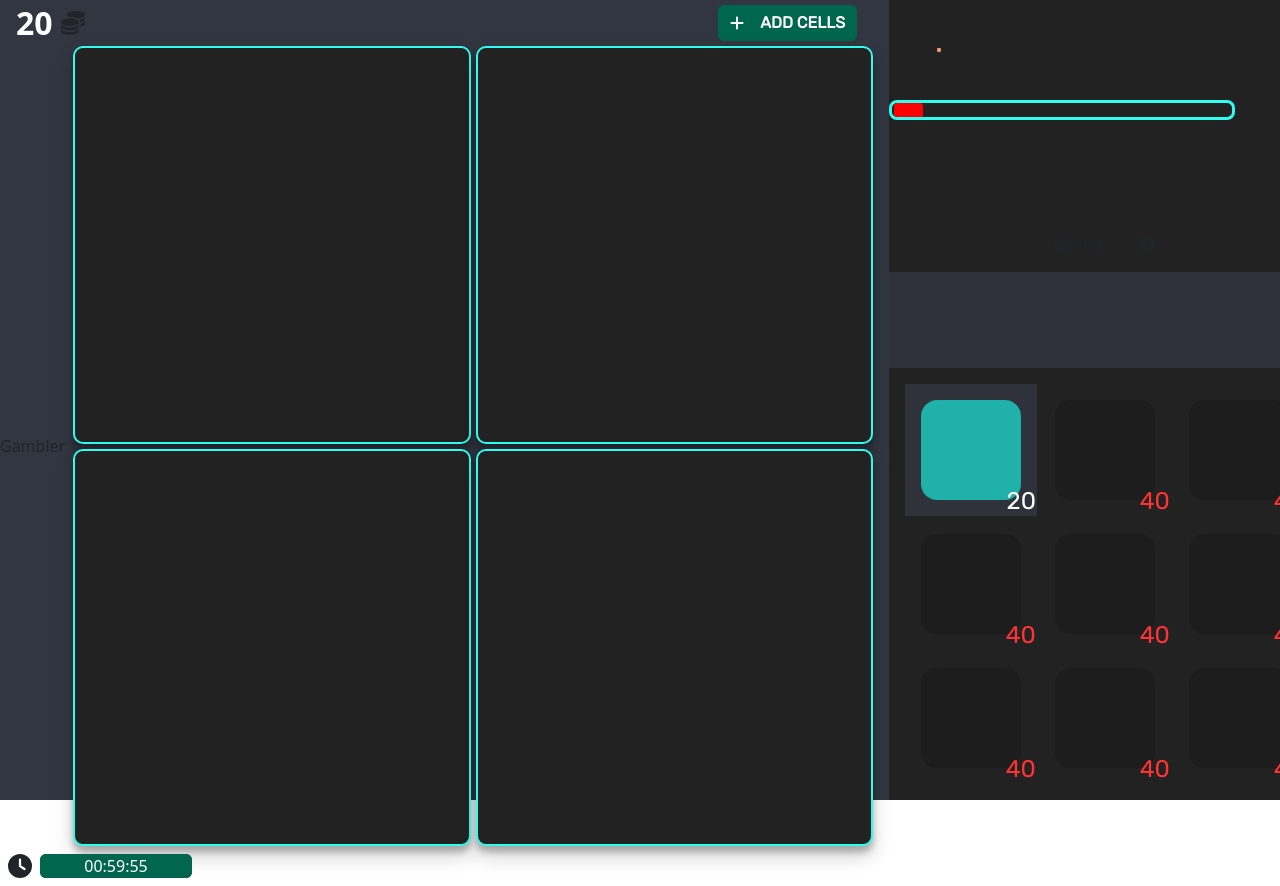
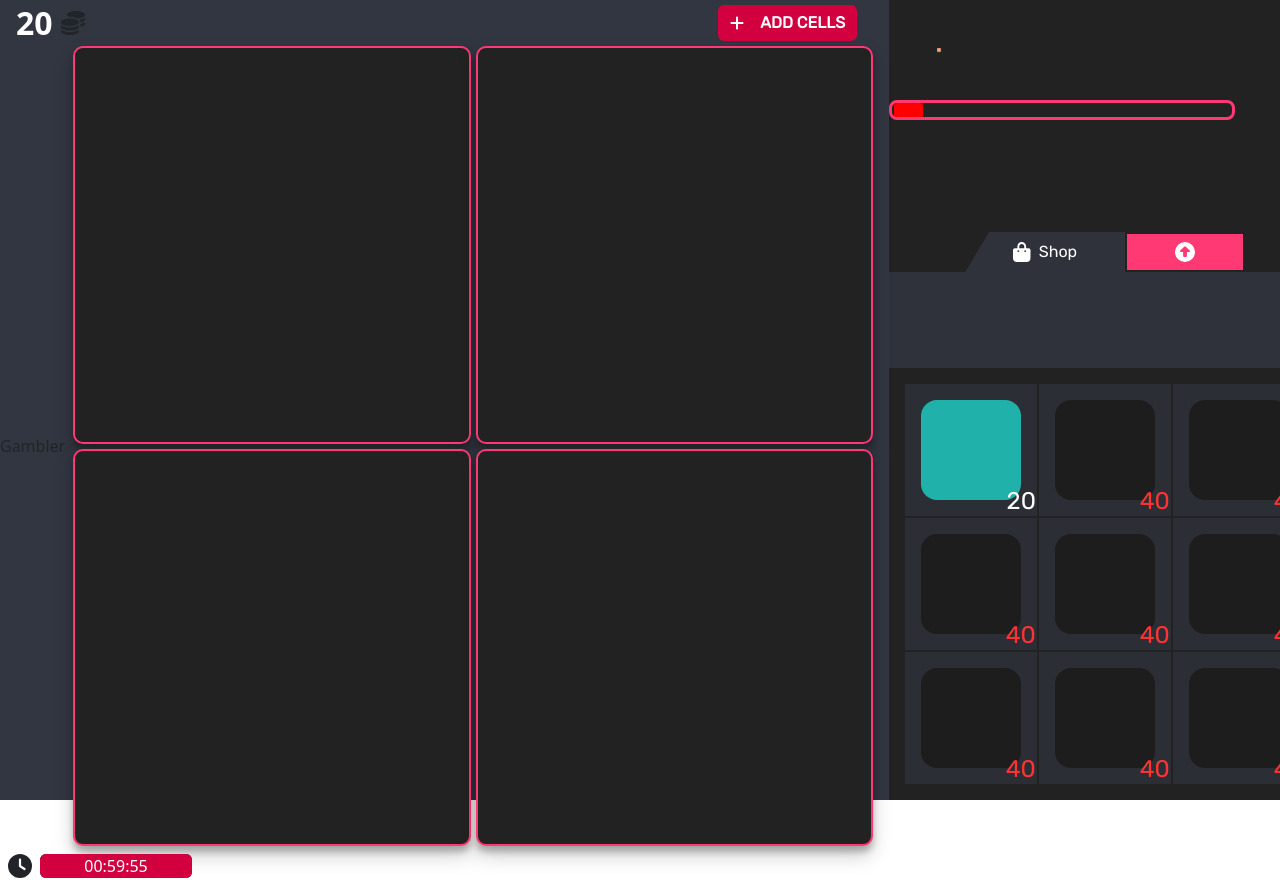
Before and after one commit to Myc22Ka/TheGame, a React (Create React App) app: page / in a window 1280 px wide. Shown: the top 886 px of the page. Built offline with nearby package versions, Linux system fonts and the light colour scheme.

Commit message:
switch styled

```diff
--- a/src/components/Shop/Shop/BuyPiece.tsx
+++ b/src/components/Shop/Shop/BuyPiece.tsx
@@ -20,7 +20,6 @@ const BuyPiece: React.FC<BuyPiecePropsType> = ({ piece }) => {
       onDragStart={handleDragStart}
       onDragEnd={handleDragEnd}
       animate={tile.animate}
-      initial="initial"
       variants={{
         ...pieceVariants,
         drag: { ...pieceVariants.drag, ...tile.vector },
--- a/src/components/Shop/Shop/Market.tsx
+++ b/src/components/Shop/Shop/Market.tsx
@@ -4,16 +4,19 @@ import ShopCell from "./ShopCell";
 import { Stack } from "react-bootstrap";
 import Switch from "./Switch";
 
+export type activeStateType = "Shop" | "Upgrades";
+
 const Market: React.FC = () => {
-  const [activeState, setActiveState] = useState(true);
+  const [activeState, setActiveState] = useState<activeStateType>("Shop");
 
-  const changeActiveState = (stateState: boolean) => setActiveState(stateState);
+  const changeActiveState = (stateState: activeStateType) =>
+    setActiveState(stateState);
 
   return (
     <Stack direction="vertical" className="justify-content-end">
       <Switch activeState={activeState} changeActiveState={changeActiveState} />
       <div className="p-5 devider"></div>
-      {activeState ? (
+      {activeState === "Shop" ? (
         <div
           className="market p-3"
           style={{
--- a/src/components/Shop/Shop/Switch.tsx
+++ b/src/components/Shop/Shop/Switch.tsx
@@ -1,16 +1,20 @@
-import { IconDefinition } from "@fortawesome/fontawesome-svg-core";
-import { faBagShopping, faCircleUp } from "@fortawesome/free-solid-svg-icons";
+import {
+  IconDefinition,
+  faBagShopping,
+  faCircleUp,
+} from "@fortawesome/free-solid-svg-icons";
 import { FontAwesomeIcon } from "@fortawesome/react-fontawesome";
-import React from "react";
+import React, { useCallback } from "react";
 import { Stack } from "react-bootstrap";
+import { activeStateType } from "./Market";
 
 type SwitchState = {
-  activeState: boolean;
-  changeActiveState: (stateState: boolean) => void;
+  activeState: activeStateType;
+  changeActiveState: (stateState: activeStateType) => void;
 };
 
 const Switch: React.FC<SwitchState> = ({ activeState, changeActiveState }) => {
-  const buttons = [
+  const buttons: { name: activeStateType; icon: IconDefinition }[] = [
     { name: "Shop", icon: faBagShopping },
     {
       name: "Upgrades",
@@ -18,22 +22,31 @@ const Switch: React.FC<SwitchState> = ({ activeState, changeActiveState }) => {
     },
   ];
 
+  const isActive = useCallback(
+    (i: number) => {
+      return (
+        (activeState === "Shop" && i === 0) ||
+        (activeState === "Upgrades" && i === 1)
+      );
+    },
+    [activeState]
+  );
+
   return (
     <Stack direction="horizontal" className="justify-content-center">
       {buttons.map((e, i) => {
         return (
           <Stack
             key={i}
+            gap={isActive(i) ? 2 : 0}
             direction="horizontal"
-            className="p-3"
-            onClick={() => changeActiveState(e.name === "Shop")}
+            className={`p-2 px-5 justify-content-center align-items-center shop-button ${
+              isActive(i) ? `${e.name.toLowerCase()} active` : ""
+            }`}
+            onClick={() => changeActiveState(e.name)}
           >
-            <FontAwesomeIcon icon={e.icon} />
-            <div className="shop-button">
-              {(activeState && i === 0) || (!activeState && i === 1)
-                ? e.name
-                : null}
-            </div>
+            <FontAwesomeIcon icon={e.icon} size="lg" />
+            <div className="h6 m-0">{isActive(i) ? e.name : null}</div>
           </Stack>
         );
       })}
--- a/src/styles/constants.scss
+++ b/src/styles/constants.scss
@@ -2,10 +2,10 @@
 @import url("https://fonts.googleapis.com/css2?family=Noto+Sans+JP:wght@500&family=Rubik&display=swap");
 
 // colors:
-$cell: #00c896;
+$main: #ff3974;
+$cell: darken($main, 10);
+$secondary: darken($main, 20);
 $background: #323641;
-$main: #2ffcee;
-$secondary: #00664d;
 $third: #222222;
 $error: #ff3333;
 
--- a/src/styles/shop.scss
+++ b/src/styles/shop.scss
@@ -115,7 +115,7 @@
   display: grid;
   gap: 2px;
   .cell {
-    background: transparentize($background, 0.2);
+    background: transparentize($background, 0.4);
     cursor: pointer;
     @include flex-center;
     transition: background-color 0.1s ease-in-out;
@@ -124,7 +124,6 @@
     }
     position: relative;
     &.locked {
-      background: none;
       .piece {
         background-color: darken($third, 2);
       }
@@ -142,3 +141,26 @@
     }
   }
 }
+.shop-button {
+  color: white;
+  font-family: $font;
+  cursor: pointer;
+  background: $main;
+  margin: 2px;
+  user-select: none;
+  transition: background-color 0.1s ease-in-out;
+  &:not(.active):hover {
+    background: lighten($main, 10);
+  }
+  &.active {
+    @extend .devider;
+    margin: 0;
+    cursor: default;
+  }
+  &.shop {
+    clip-path: polygon(15% 0, 100% 0, 100% 100%, 0 100%);
+  }
+  &.upgrades {
+    clip-path: polygon(0 0, 85% 0, 100% 100%, 0 100%);
+  }
+}
```
